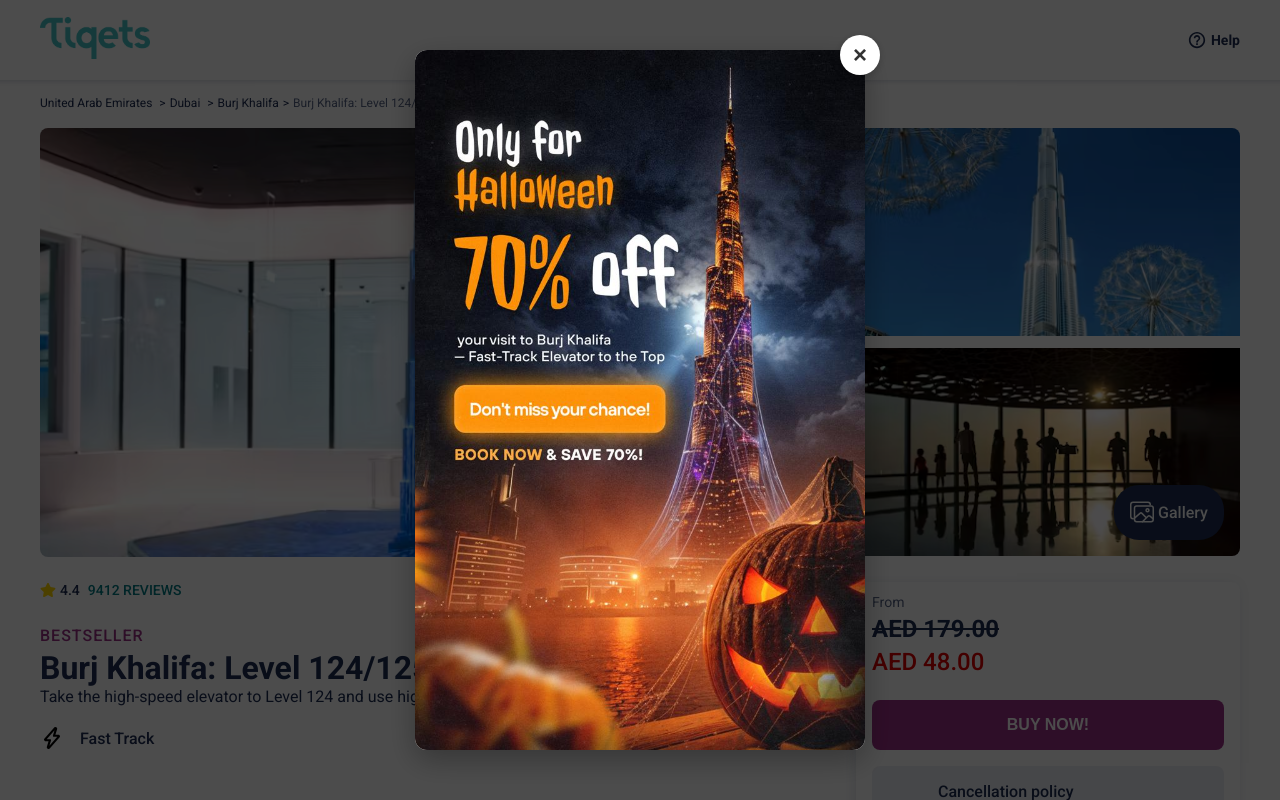
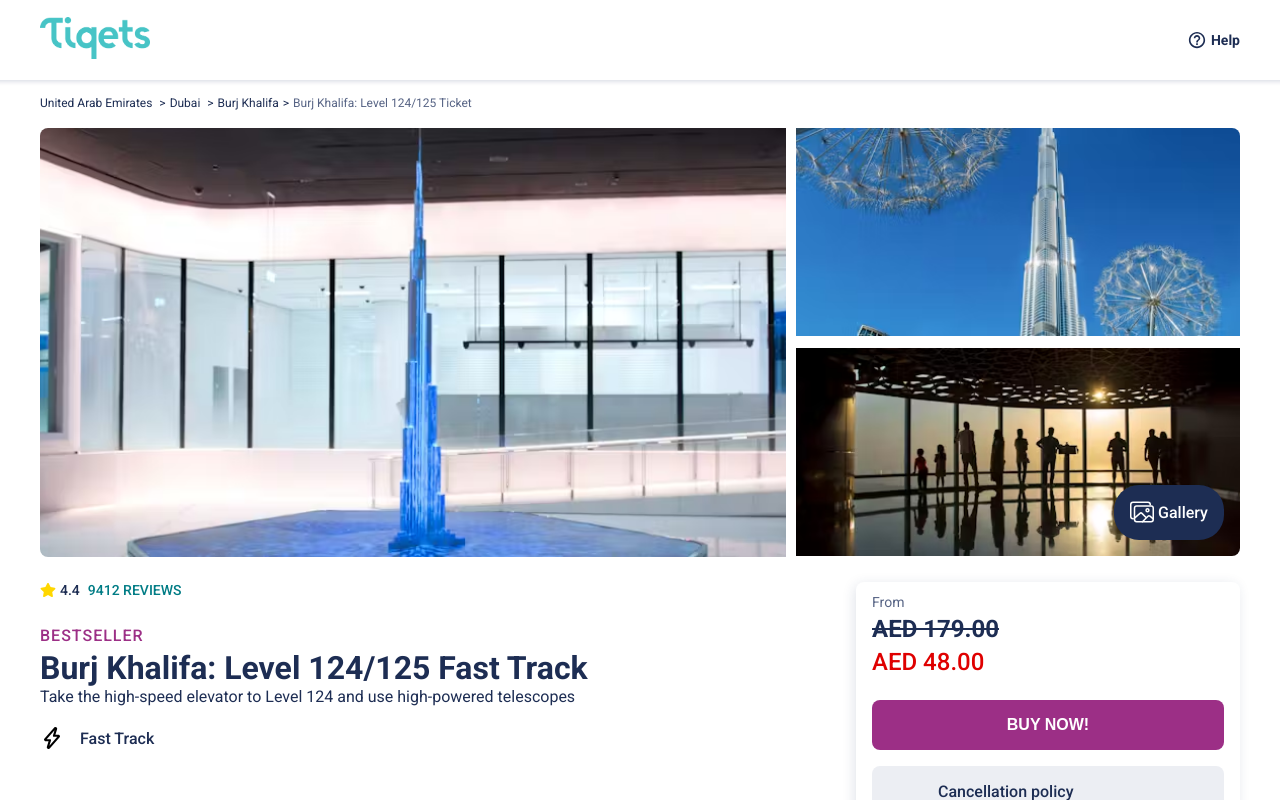
Before and after one commit to anotherGU/tiqets-client, a React (Vite) app: page /all-sales-70-percent/ in a window 1280 px wide. Shown: the top 800 px of the page. Built offline with nearby package versions, Linux system fonts and the light colour scheme.

Commit message:
removed banner

```diff
--- a/src/pages/Main/Main.tsx
+++ b/src/pages/Main/Main.tsx
@@ -8,26 +8,26 @@
 import Dropdown from "../../components/UI/Dropdown/Dropdown";
 import Booking from "../../components/Booking/Booking";
 import Reviews from "../../components/Reviews/Reviews";
-import { useEffect, useState } from "react";
-import Banner from "../../components/UI/Banner/Banner";
+// import { useEffect, useState } from "react";
+// import Banner from "../../components/UI/Banner/Banner";
 
 const Main = () => {
-  const [isBannerOpen, setIsBannerOpen] = useState<boolean>(false);
+  // const [isBannerOpen, setIsBannerOpen] = useState<boolean>(false);
 
-  useEffect(() => {
-    setIsBannerOpen(true);
-  }, []);
+  // useEffect(() => {
+  //   setIsBannerOpen(true);
+  // }, []);
 
-  const handleCloseBanner = () => {
-    setIsBannerOpen(false);
-  };
+  // const handleCloseBanner = () => {
+  //   setIsBannerOpen(false);
+  // };
   return (
     <main>
-      <Banner
+      {/* <Banner
         isOpen={isBannerOpen}
         onClose={handleCloseBanner}
         imageUrl="/assets/main/hell_photo_2025-10-15_00-08-47.jpg"
-      />
+      /> */}
       <div className="container">
         <ul className={styles.route}>
           <li> United Arab Emirates </li>
```
